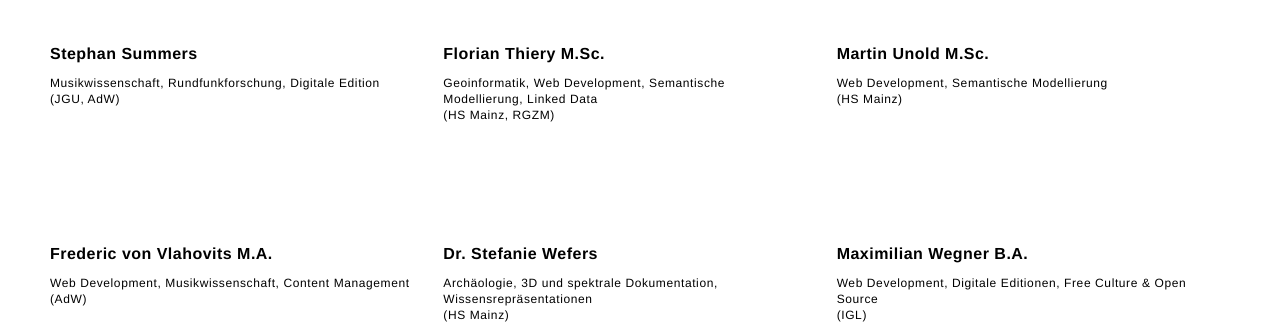
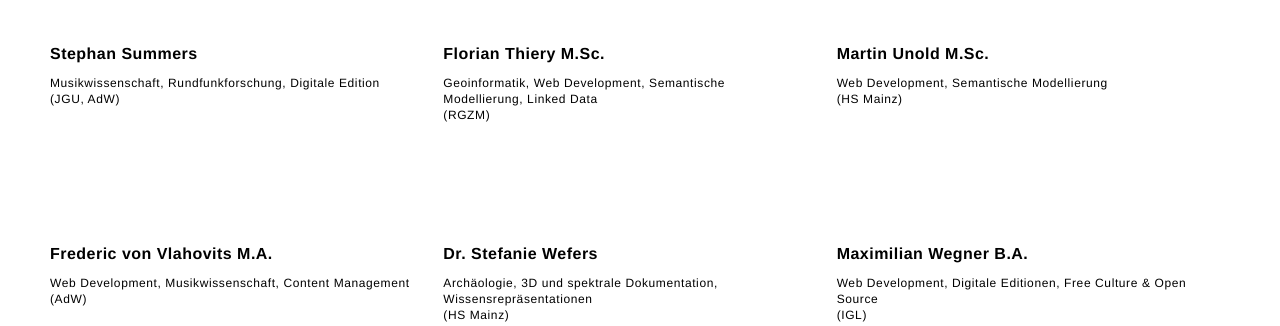
Before and after one commit to mainzed/website, a PHP site: page /de/index.php in a window 1280 px wide. Shown: the part 4498-4824 px from the top of the page. Run offline with PHP 8.4, Linux system fonts and the light colour scheme; some libraries are stand-ins or nearby versions.

Commit message:
Thiery geupdated

```diff
--- a/index.php
+++ b/index.php
@@ -447,7 +447,7 @@
 
         <div class="box">
 	        <div about="#thiery" typeof="foaf:Person">
-			        <a class="person" href="https://i3mainz.hs-mainz.de/de/personal/florian.thiery" property="foaf:homepage">Florian Thiery M.Sc.</a>
+			        <a class="person" href="http://orcid.org/0000-0002-3246-3531" property="foaf:homepage">Florian Thiery M.Sc.</a>
 			        <br>
 			        <span class="personinfo">
 			        	<?php echo $lang['infothiery']; ?>
--- a/php/lang.de.php
+++ b/php/lang.de.php
@@ -166,7 +166,7 @@ $lang['infoschrade2'] =		'Geschichtswissenschaft, Forschungssoftware, Semantic W
 $lang['infoschneider'] =	'Korpuslinguistik, Sprachverarbeitung, Sprachwandel <br> (JGU)';
 $lang['infosimon'] =		'User Experience, Medienmanagement, Digitale Kommunikation <br> (HS Mainz)';
 $lang['infosummers'] =		'Musikwissenschaft, Rundfunkforschung, Digitale Edition <br> (JGU, AdW)';
-$lang['infothiery'] =		'Geoinformatik, Web Development, Semantische Modellierung, Linked Data <br> (HS Mainz, RGZM)';
+$lang['infothiery'] =		'Geoinformatik, Web Development, Semantische Modellierung, Linked Data <br> (RGZM)';
 $lang['infounold'] =		'Web Development, Semantische Modellierung <br> (HS Mainz)';
 $lang['infovlahovits'] =	'Web Development, Musikwissenschaft, Content Management <br> (AdW)';
 $lang['infowefers'] =		'Archäologie, 3D und spektrale Dokumentation, Wissensrepräsentationen <br> (HS Mainz)';
--- a/php/lang.en.php
+++ b/php/lang.en.php
@@ -150,7 +150,7 @@ $lang['infoschrade2'] =		'History, research software engineering, semantic web <
 $lang['infoschneider'] =	'corpus linguistics, language processing, language change <br> (JGU)';
 $lang['infosimon'] =		'User Experience, Media Management, Digital Communication <br> (HS Mainz)';
 $lang['infosummers'] =		'musicology, radio studies digital editions <br> (JGU, AdW)';
-$lang['infothiery'] =		'geoinformatics, web development, semantic modelling, linked data <br> (HS Mainz, RGZM)';
+$lang['infothiery'] =		'geoinformatics, web development, semantic modelling, linked data <br> (RGZM)';
 $lang['infounold'] =		'web development, semantic modelling <br> (HS Mainz)';
 $lang['infovlahovits'] =	'web development, musicology, content management <br> (AdW)';
 $lang['infowefers'] =		'archaeology, spatial and spektral documentation, knowledge representation <br> (HS Mainz)';
```
